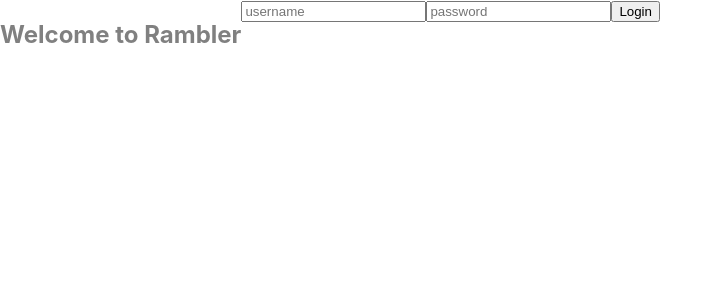
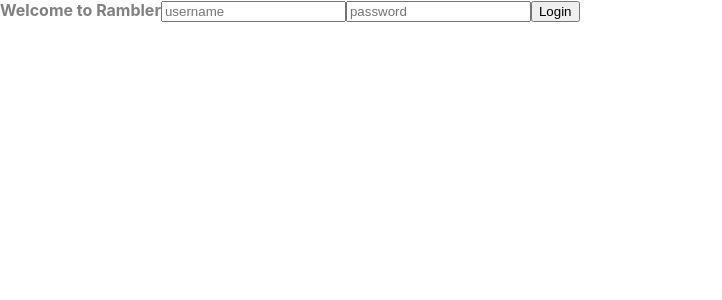
Before and after one commit to kelypso/rambler, a React (Create React App) app in the folder client/: page / in a window 1280 px wide. Shown: the top 300 px of the page, without its empty margins (0-722 px from the left). Built offline with nearby package versions, Linux system fonts and the light colour scheme; no server answers.

Commit message:
update navbar styling

```diff
--- a/client/src/components/NavBar.js
+++ b/client/src/components/NavBar.js
@@ -6,7 +6,7 @@
 const NavBar = ({user}) => {
     return (
         <div className="nav">
-            {user ? <h2>Welcome, {user.name}</h2> : <h2>Welcome to Rambler</h2>}
+            {user ? <strong>Welcome, {user.name}</strong> : <strong>Welcome to Rambler</strong>}
             {user ? <Logout /> : <Login />}
         </div>
     )
```
